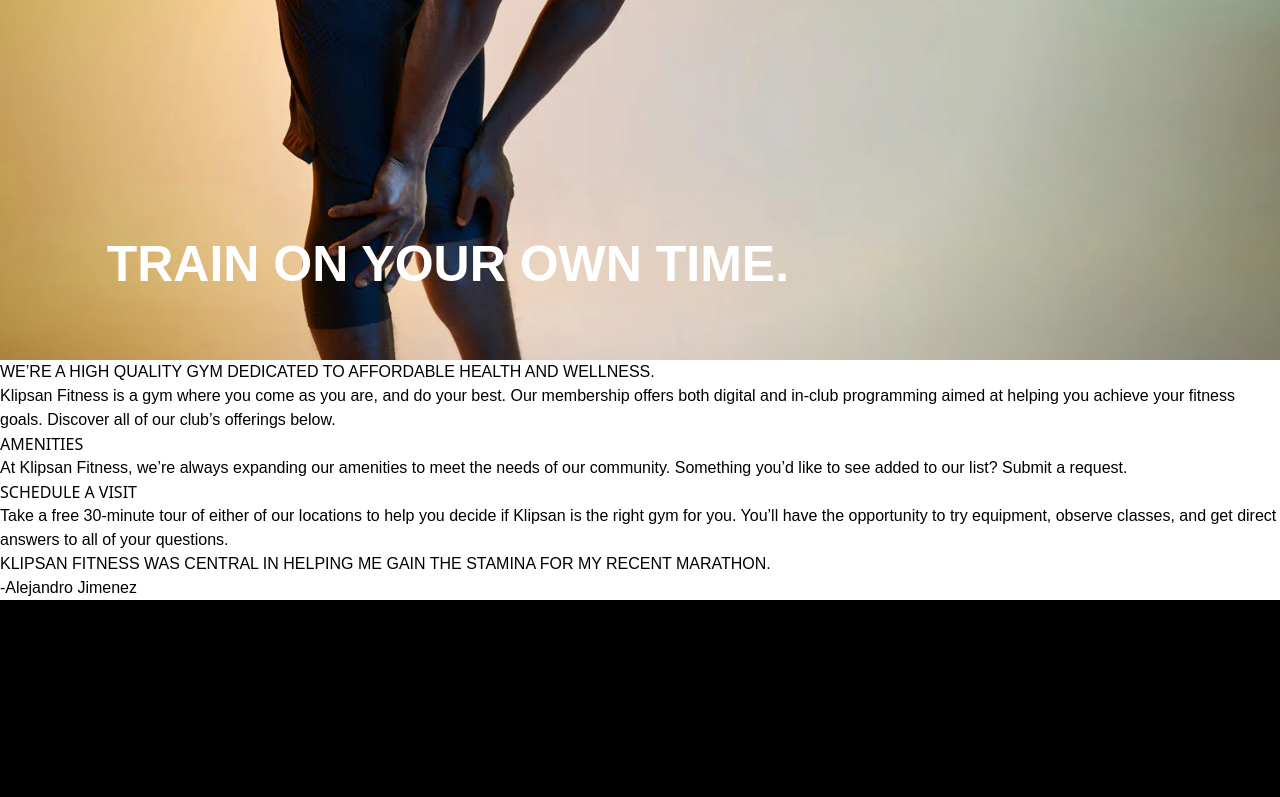
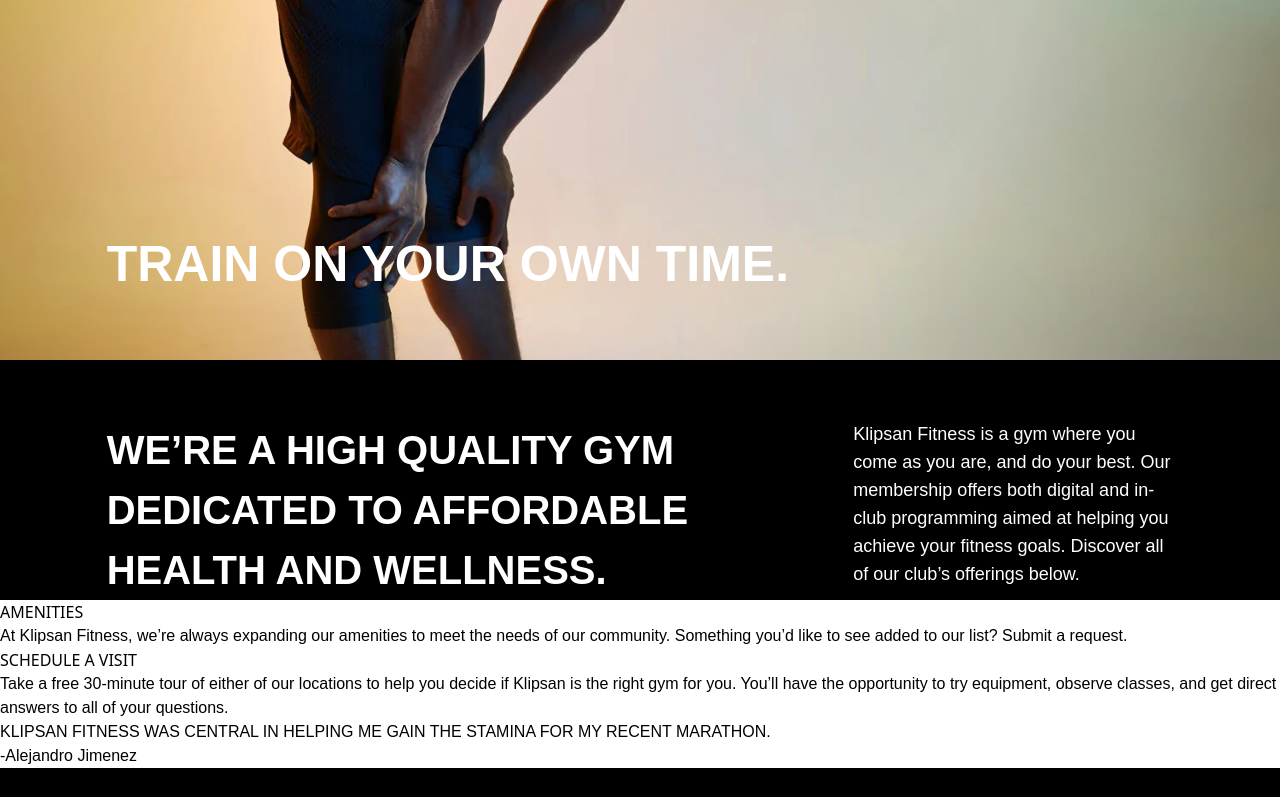
Before and after one commit to mti-Mansouri/klipsan-demo-mehdi-mansouri, a Next.js app: page / in a window 1280 px wide. Shown: the part 440-1237 px from the top of the page. Built offline with nearby package versions, Linux system fonts and the light colour scheme.

Commit message:
section 2

```diff
--- a/src/app/page.tsx
+++ b/src/app/page.tsx
@@ -36,10 +36,39 @@
   </figure>
 
   {/* second section */}
-  <section>
-    <p>WE’RE A HIGH QUALITY GYM DEDICATED TO AFFORDABLE HEALTH AND WELLNESS.</p>
-    <p>Klipsan Fitness is a gym where you come as you are, and do your best. Our membership offers both digital and in-club programming aimed at helping you achieve your fitness goals. Discover all of our club’s offerings below.</p>
+  <section className="
+  w-screen
+  h-[30vh]
+  bg-black
+  grid
+  grid-cols-[repeat(24,1fr)]
+  grid-rows-[repeat(4,1fr)]
+
+  ">
+    <p
+    className="
+    font-bebas
+    uppercase
+    text-white
+    text-[40px]
+    col-start-[3] col-end-[14]
+    row-start-[2] row-end-[-1]
+    font-bold
+    "
+    >WE’RE A HIGH QUALITY GYM DEDICATED TO AFFORDABLE HEALTH AND WELLNESS.</p>
+    <p
+    className="
+    text-white
+    text-lg
+    col-start-[17] col-end-[-3]
+    row-start-[2] row-end-[-1]
+
+    "
+    >Klipsan Fitness is a gym where you come as you are, and do your best. Our membership offers both digital and in-club programming aimed at helping you achieve your fitness goals. Discover all of our club’s offerings below.</p>
   </section>
+
+{/* section 3 */}
+
   <section>
     <img src="" alt="" />
     <img src="" alt="" />
```
